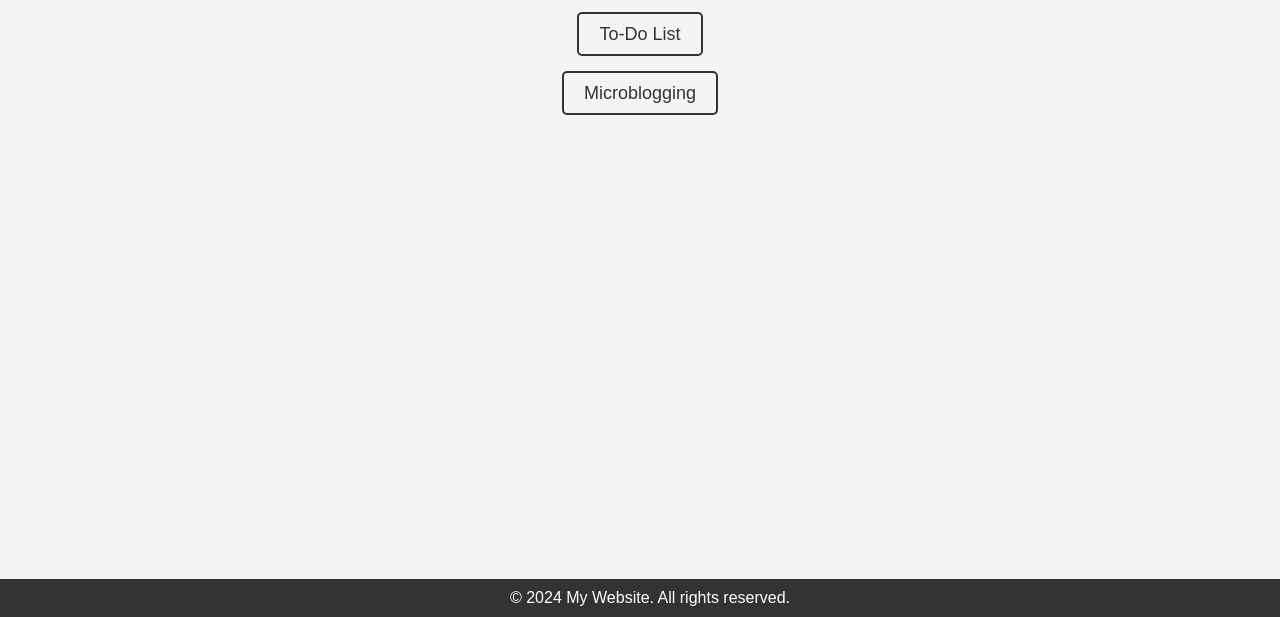
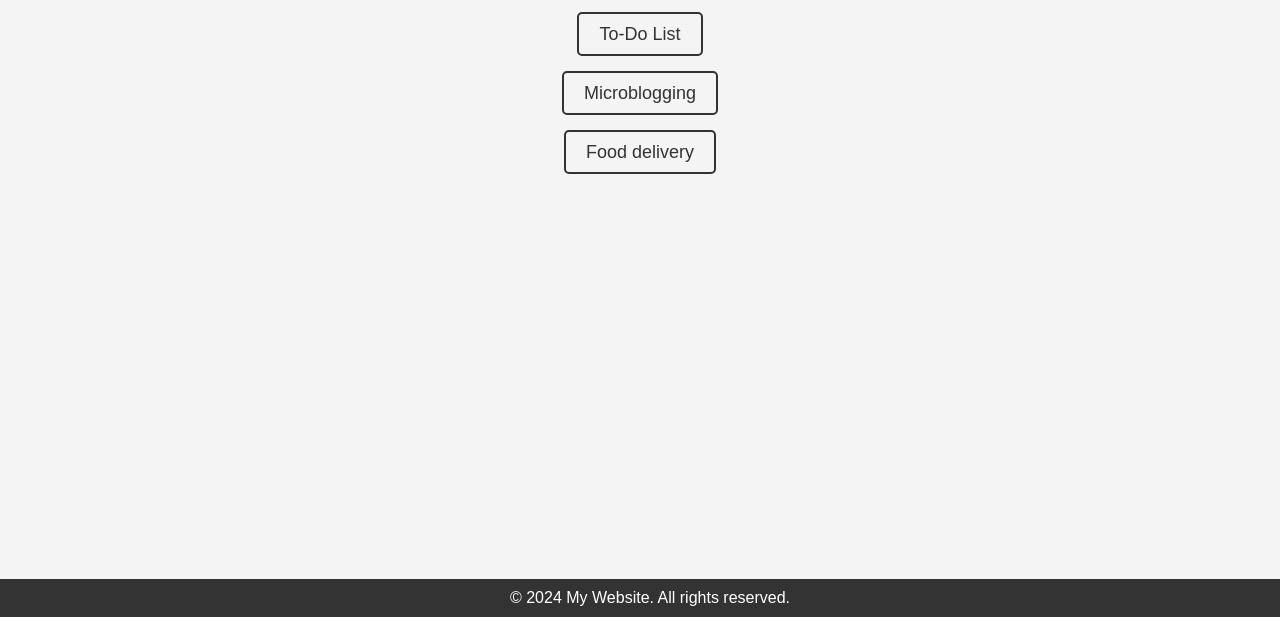
Before and after one commit to Karthika2706/kart, a plain HTML site: page index.html in a window 1280 px wide. Shown: the part 183-800 px from the top of the page. Drawn offline with Linux system fonts and the light colour scheme.

Commit message:
Update index.html

```diff
--- a/index.html
+++ b/index.html
@@ -98,6 +98,7 @@
             <li><a href="portfolio.html">Portfolio</a></li><br><br>
             <li><a href="todolist.html">To-Do List</a></li><br><br>
             <li><a href="mb.html">Microblogging</a></li><br><br>
+            <li><a href="FD.html">Food delivery</a></li><br><br>
         </ul>
     </div>
     <footer>
```
